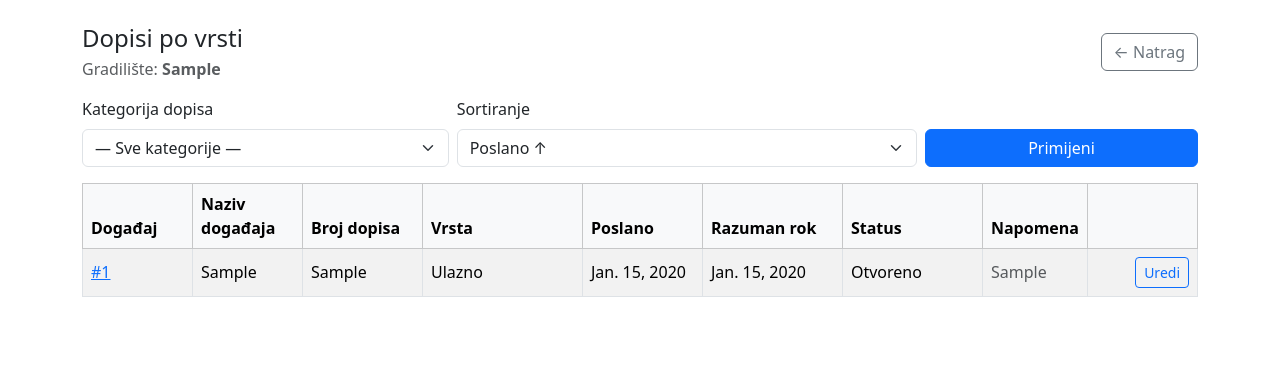
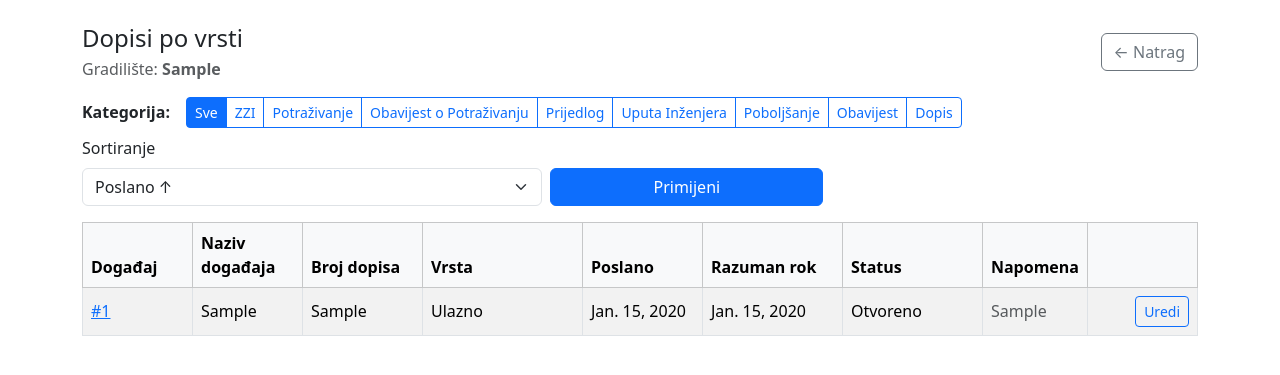
Before and after one commit to FrenkiPrenki/Programcic, a Django app: page /gradilista/1/dopisi/ in a window 1280 px wide. Shown: the top 375 px of the page. Run offline with Django 5.2, Linux system fonts and the light colour scheme; tables that the repository leaves empty hold one stand-in row (values such as "Sample post").

Commit message:
Nova tablica dopisa

```diff
--- a/evidencija/templates/evidencija/dopisi_po_kategoriji.html
+++ b/evidencija/templates/evidencija/dopisi_po_kategoriji.html
@@ -15,19 +15,39 @@
     <a class="btn btn-outline-secondary" href="/gradilista/{{ gradiliste.id }}/">← Natrag</a>
   </div>
 
-  <form method="get" class="row g-2 align-items-end mb-3">
-    <div class="col-12 col-md-4">
-      <label class="form-label">Kategorija dopisa</label>
-      <select name="kategorija" class="form-select">
-        <option value="">— Sve kategorije —</option>
-        {% for key, label in kategorija_choices %}
-          <option value="{{ key }}" {% if kategorija == key %}selected{% endif %}>{{ label }}</option>
-        {% endfor %}
-      </select>
+<form method="get" class="mb-3">
+
+  <!-- KATEGORIJE KAO GUMBI -->
+  <div class="mb-2 d-flex flex-wrap align-items-center gap-2">
+    <div class="me-2"><strong>Kategorija:</strong></div>
+
+    <div class="btn-group flex-wrap" role="group" aria-label="Kategorije dopisa">
+      <!-- Sve -->
+      <a class="btn btn-sm {% if not kategorija %}btn-primary{% else %}btn-outline-primary{% endif %}"
+         href="?sort={{ sort }}">
+        Sve
+      </a>
+
+      <!-- Svaka kategorija -->
+      {% for key, label in kategorija_choices %}
+        <a class="btn btn-sm {% if kategorija == key %}btn-primary{% else %}btn-outline-primary{% endif %}"
+           href="?kategorija={{ key }}&sort={{ sort }}">
+          {{ label }}
+        </a>
+      {% endfor %}
     </div>
+  </div>
 
+  <!-- SORT (ostaje kao dropdown) -->
+  <div class="row g-2 align-items-end">
     <div class="col-12 col-md-5">
       <label class="form-label">Sortiranje</label>
+
+      {# da sort ne izgubi kategoriju nakon submita #}
+      {% if kategorija %}
+        <input type="hidden" name="kategorija" value="{{ kategorija }}">
+      {% endif %}
+
       <select name="sort" class="form-select">
         <option value="poslano_desc" {% if sort == "poslano_desc" %}selected{% endif %}>Poslano ↓</option>
         <option value="poslano_asc" {% if sort == "poslano_asc" %}selected{% endif %}>Poslano ↑</option>
@@ -43,7 +63,9 @@
     <div class="col-12 col-md-3">
       <button class="btn btn-primary w-100" type="submit">Primijeni</button>
     </div>
-  </form>
+  </div>
+</form>
+
 
   <table class="table table-striped table-bordered align-middle">
     <thead class="table-light">
```
